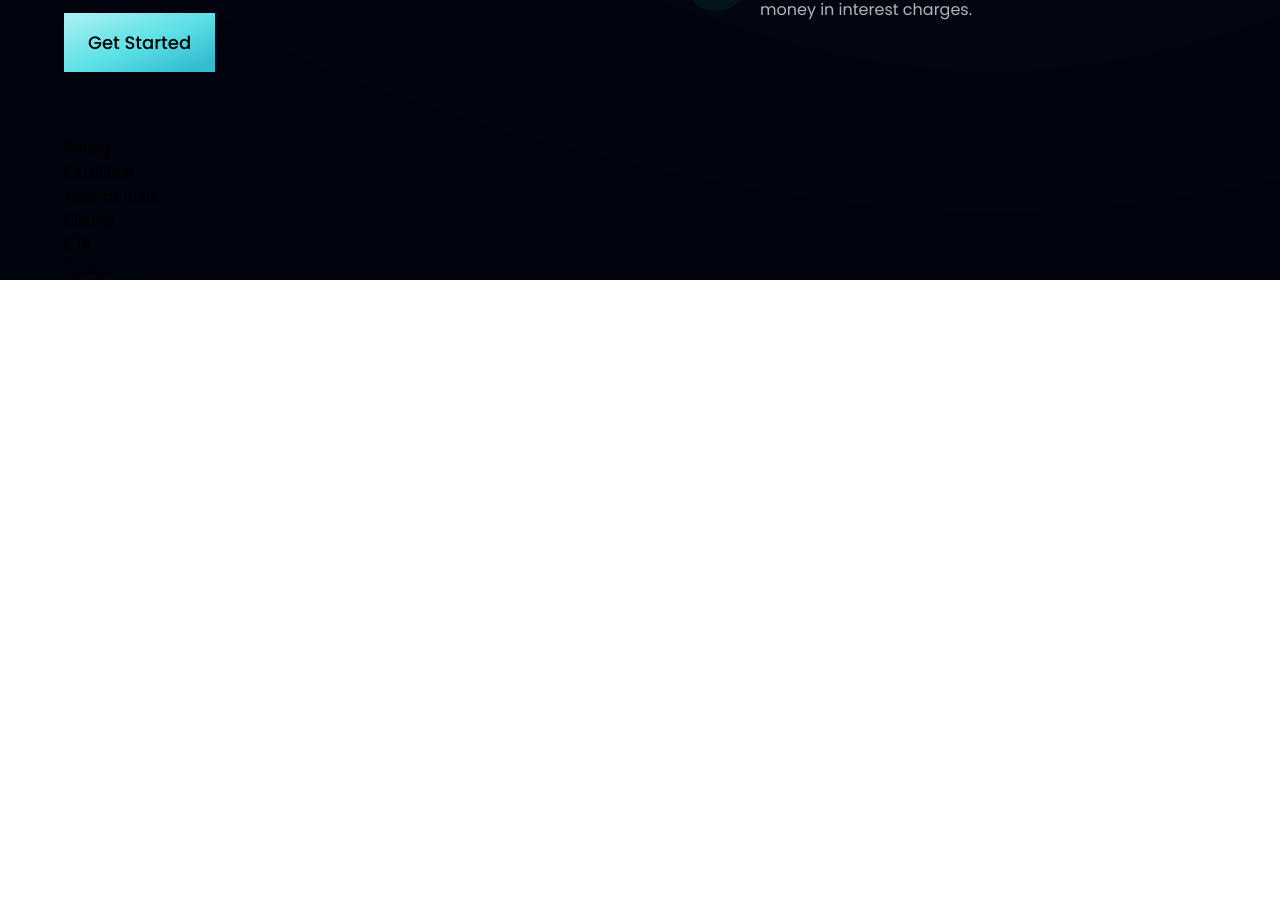
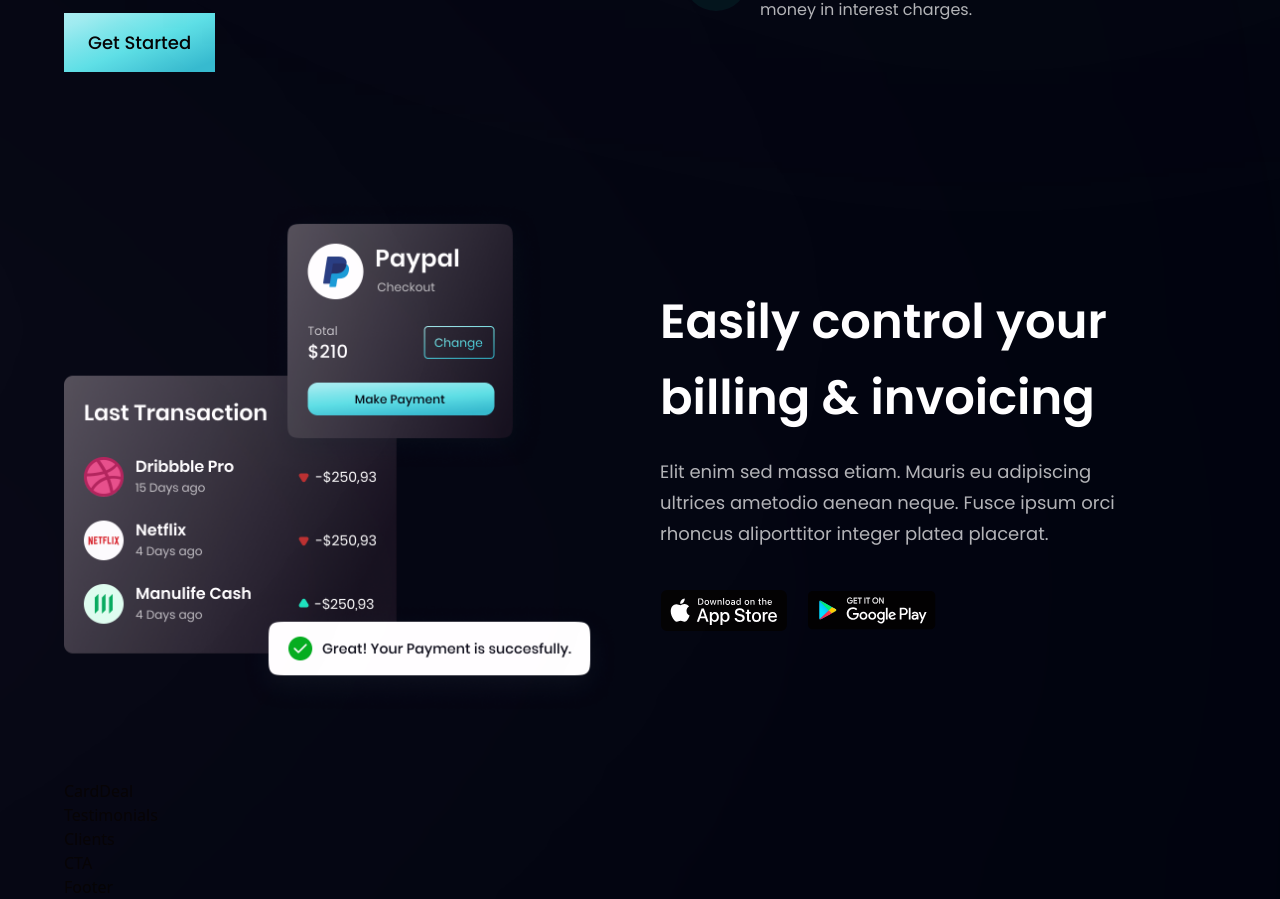
Before and after one commit to Fraigoza200/Modern-Website, a React (Create React App) app: page / in a window 1280 px wide. Shown: the part 1410-2309 px from the top of the page. Before the commit the page ends 1690 px from the top, so only its background shows below. Built offline with nearby package versions, Linux system fonts and the light colour scheme.

Commit message:
Billing Section

```diff
--- a/src/components/Billing.jsx
+++ b/src/components/Billing.jsx
@@ -1,9 +1,31 @@
-import React from 'react'
+import { apple, bill, google } from '../assets';
+import styles, { layout } from '../style';
 
 const Billing = () => {
   return (
-    <div>Billing</div>
-  )
-}
+    <section id="product" className={layout.sectionReverse}>
+      <div className={layout.sectionImgReverse}>
+        <img
+          src={bill}
+          alt="bill"
+          className="w-[100%]  h-[100%] relative z-index[5]"
+        />
+        <div className='absolute z-[3] -left-1/2 top-0 w-[50%] h-[50%] rounded-full white__gradient'/>
+        <div className='absolute z-[0] -left-1/2 bottom-0 w-[50%] h-[50%] rounded-full pink__gradient'/>
+      </div>
 
-export default Billing
+      <div className={layout.sectionInfo}>
+          <h2 className={styles.heading2}>Easily control your <br className='sm:block hidden'/> billing & invoicing</h2>
+          <p className={`${styles.paragraph} max-w-[470px] mt-5`}>Elit enim sed massa etiam. Mauris eu adipiscing ultrices ametodio
+        aenean neque. Fusce ipsum orci rhoncus aliporttitor integer platea
+        placerat.</p>
+        <div className='flex flex-row flex-wrap sm:mt-10 mt-6'>
+            <img src={apple} alt="apple_pay"  className='w-[128px] h-[42px] object-contain mr-5 cursor-pointer'/>
+            <img src={google} alt="apple_pay"  className='w-[128px] h-[42px] object-contain cursor-pointer'/>
+        </div>
+      </div>
+    </section>
+  );
+};
+
+export default Billing;
```
